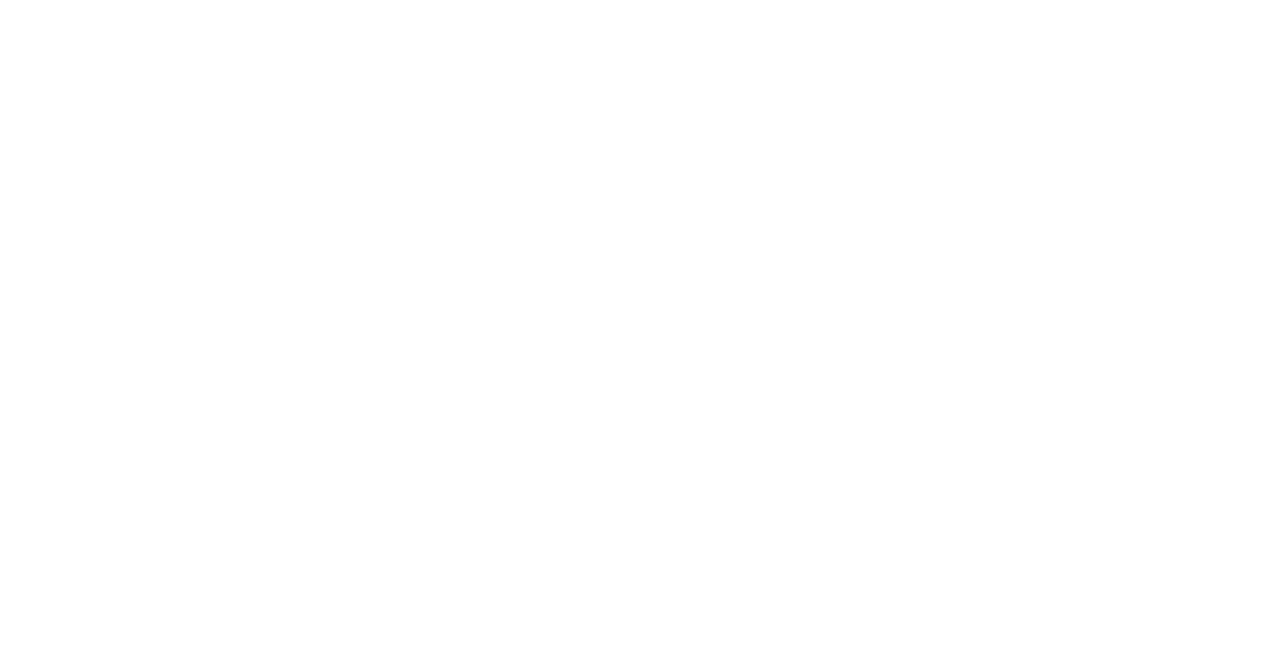
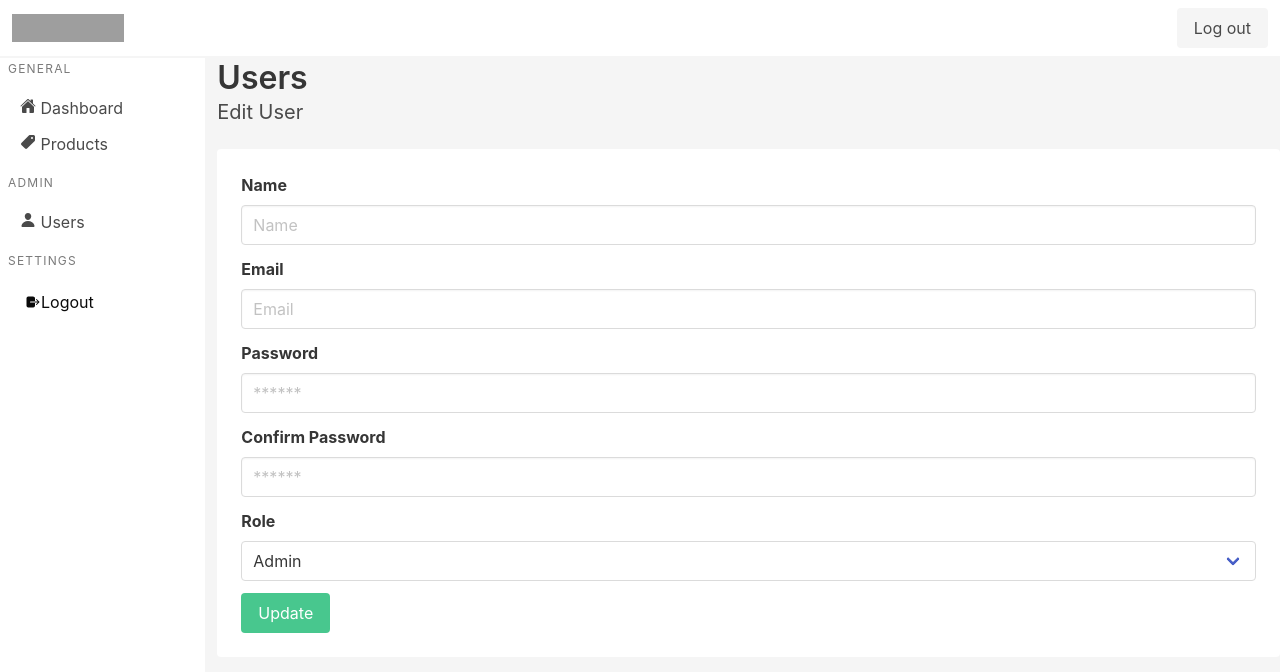
Before and after one commit to dev-fakhrihasani/tlc-frontend-admin, a React (Create React App) app: page /users/edit/1 in a window 1280 px wide. Before the commit this address had no page. Shown: the top 672 px of the page. Built offline with nearby package versions, Linux system fonts and the light colour scheme; grey boxes are pictures that could not be loaded.

Commit message:
Create user form page for post and update

```diff
--- a/src/App.js
+++ b/src/App.js
@@ -2,6 +2,9 @@
 import Dashboard from './pages/Dashboard';
 import Login from './components/Login';
 import Users from './pages/Users';
+import Products from './pages/Products';
+import AddUser from './pages/AddUser';
+import EditUser from './pages/EditUser';
 
 function App() {
   return (
@@ -11,6 +14,9 @@
           <Route path='/' element={<Login />}></Route>
           <Route path='/dashboard' element={<Dashboard />}></Route>
           <Route path='/users' element={<Users />}></Route>
+          <Route path='/users/add' element={<AddUser />}></Route>
+          <Route path='/users/edit/:id' element={<EditUser />}></Route>
+          <Route path='/products' element={<Products />}></Route>
         </Routes>
       </BrowserRouter>
     </div>
--- /dev/null
+++ b/src/components/FormAddUser.jsx
@@ -0,0 +1,59 @@
+import React from 'react'
+
+const FormAddUser = () => {
+  return (
+    <div>
+      <h1 className='title'>Users</h1>
+      <h2 className='subtitle'>Add New User</h2>
+      <div className="card is-shadowless">
+        <div className="card-content">
+          <div className="content">
+            <form>
+              <div className="field">
+                <label className="label">Name</label>
+                <div className="control">
+                  <input type="text" className="input" placeholder='Name' />
+                </div>
+              </div>
+              <div className="field">
+                <label className="label">Email</label>
+                <div className="control">
+                  <input type="text" className="input" placeholder='Email' />
+                </div>
+              </div>
+              <div className="field">
+                <label className="label">Password</label>
+                <div className="control">
+                  <input type="password" className="input" placeholder='******' />
+                </div>
+              </div>
+              <div className="field">
+                <label className="label">Confirm Password</label>
+                <div className="control">
+                  <input type="password" className="input" placeholder='******' />
+                </div>
+              </div>
+              <div className="field">
+                <label className="label">Role</label>
+                <div className="control">
+                  <div className="select is-fullwidth">
+                    <select >
+                      <option value="Admin">Admin</option>
+                    </select>
+                  </div>
+                </div>
+              </div>
+              <div className="field">
+                <div className="control">
+                  <button className="button is-success">Save</button>
+                </div>
+              </div>
+            </form>
+          </div>
+        </div>
+      </div>
+    </div>
+  )
+}
+
+export default FormAddUser
--- /dev/null
+++ b/src/components/FormEditUser.jsx
@@ -0,0 +1,59 @@
+import React from 'react'
+
+const FormEditUser = () => {
+  return (
+    <div>
+      <h1 className='title'>Users</h1>
+      <h2 className='subtitle'>Edit User</h2>
+      <div className="card is-shadowless">
+        <div className="card-content">
+          <div className="content">
+            <form>
+              <div className="field">
+                <label className="label">Name</label>
+                <div className="control">
+                  <input type="text" className="input" placeholder='Name' />
+                </div>
+              </div>
+              <div className="field">
+                <label className="label">Email</label>
+                <div className="control">
+                  <input type="text" className="input" placeholder='Email' />
+                </div>
+              </div>
+              <div className="field">
+                <label className="label">Password</label>
+                <div className="control">
+                  <input type="password" className="input" placeholder='******' />
+                </div>
+              </div>
+              <div className="field">
+                <label className="label">Confirm Password</label>
+                <div className="control">
+                  <input type="password" className="input" placeholder='******' />
+                </div>
+              </div>
+              <div className="field">
+                <label className="label">Role</label>
+                <div className="control">
+                  <div className="select is-fullwidth">
+                    <select >
+                      <option value="Admin">Admin</option>
+                    </select>
+                  </div>
+                </div>
+              </div>
+              <div className="field">
+                <div className="control">
+                  <button className="button is-success">Update</button>
+                </div>
+              </div>
+            </form>
+          </div>
+        </div>
+      </div>
+    </div>
+  )
+}
+
+export default FormEditUser
--- /dev/null
+++ b/src/components/ProductList.jsx
@@ -0,0 +1,32 @@
+import React from 'react'
+
+const ProductList = () => {
+  return (
+    <div>
+      <h1 className='title'>Products</h1>
+      <h2 className='subtitle'>List of Products</h2>
+      <table className='table is-striped is-fullwidth'>
+        <thead>
+          <tr>
+            <th>No</th>
+            <th>Product name</th>
+            <th>Price</th>
+            <th>Created By</th>
+            <th>Actions</th>
+          </tr>
+        </thead>
+        <tbody>
+          <tr>
+            <td></td>
+            <td></td>
+            <td></td>
+            <td></td>
+            <td></td>
+          </tr>
+        </tbody>
+      </table>
+    </div>
+  )
+}
+
+export default ProductList
--- /dev/null
+++ b/src/pages/AddUser.jsx
@@ -0,0 +1,15 @@
+import React from 'react'
+import Layout from './Layout'
+import FormAddUser from '../components/FormAddUser'
+
+const AddUser = () => {
+  return (
+    <div>
+      <Layout>
+        <FormAddUser />
+      </Layout>
+    </div>
+  )
+}
+
+export default AddUser
--- /dev/null
+++ b/src/pages/EditUser.jsx
@@ -0,0 +1,15 @@
+import React from 'react'
+import Layout from './Layout'
+import FormEditUser from '../components/FormEditUser'
+
+const EditUser = () => {
+  return (
+    <div>
+      <Layout>
+        <FormEditUser />
+      </Layout>
+    </div>
+  )
+}
+
+export default EditUser
--- /dev/null
+++ b/src/pages/Products.jsx
@@ -0,0 +1,13 @@
+import React from 'react'
+import Layout from './Layout'
+import ProductList from '../components/ProductList'
+
+const Products = () => {
+  return (
+    <Layout>
+      <ProductList />
+    </Layout>
+  )
+}
+
+export default Products
```
